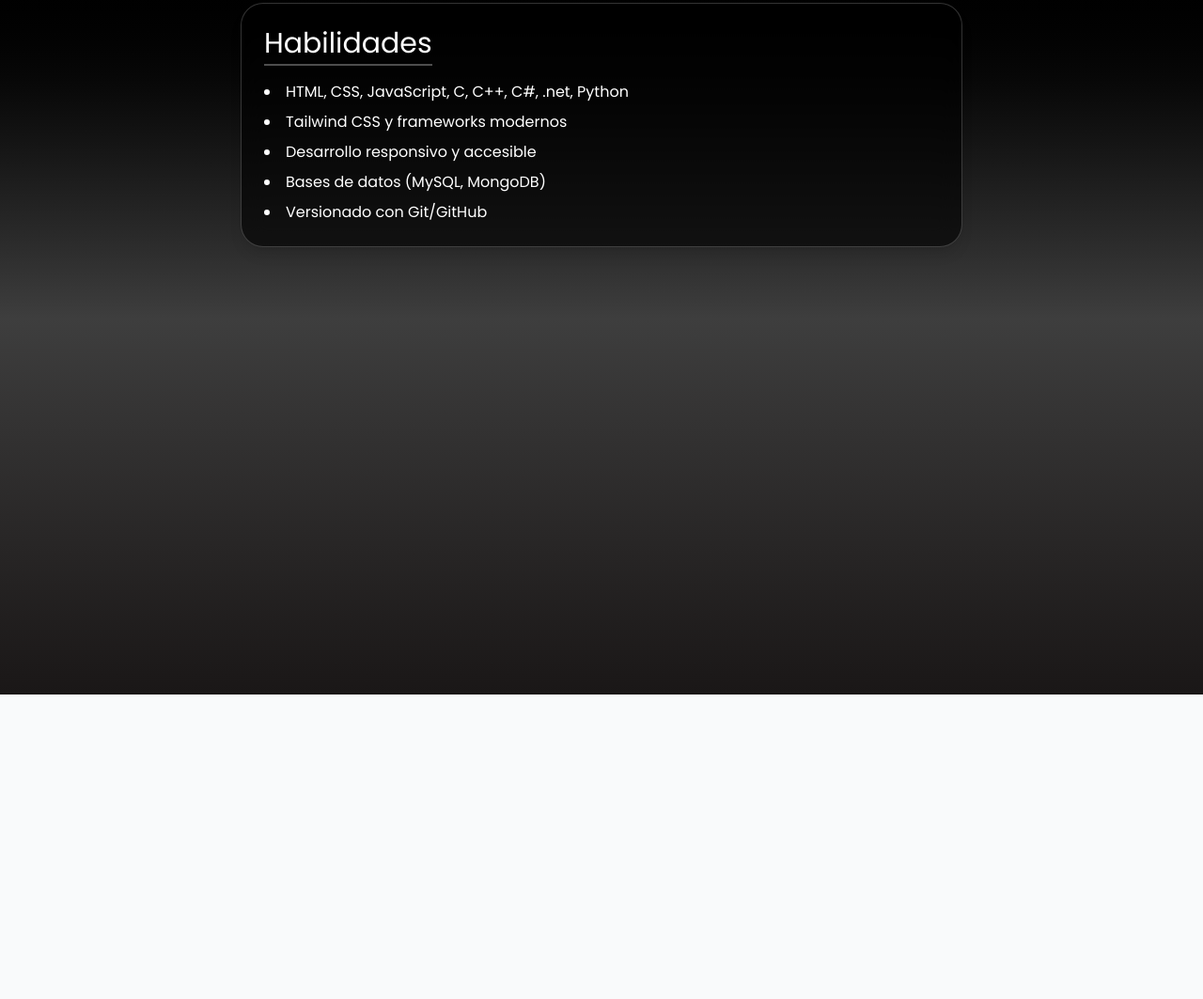
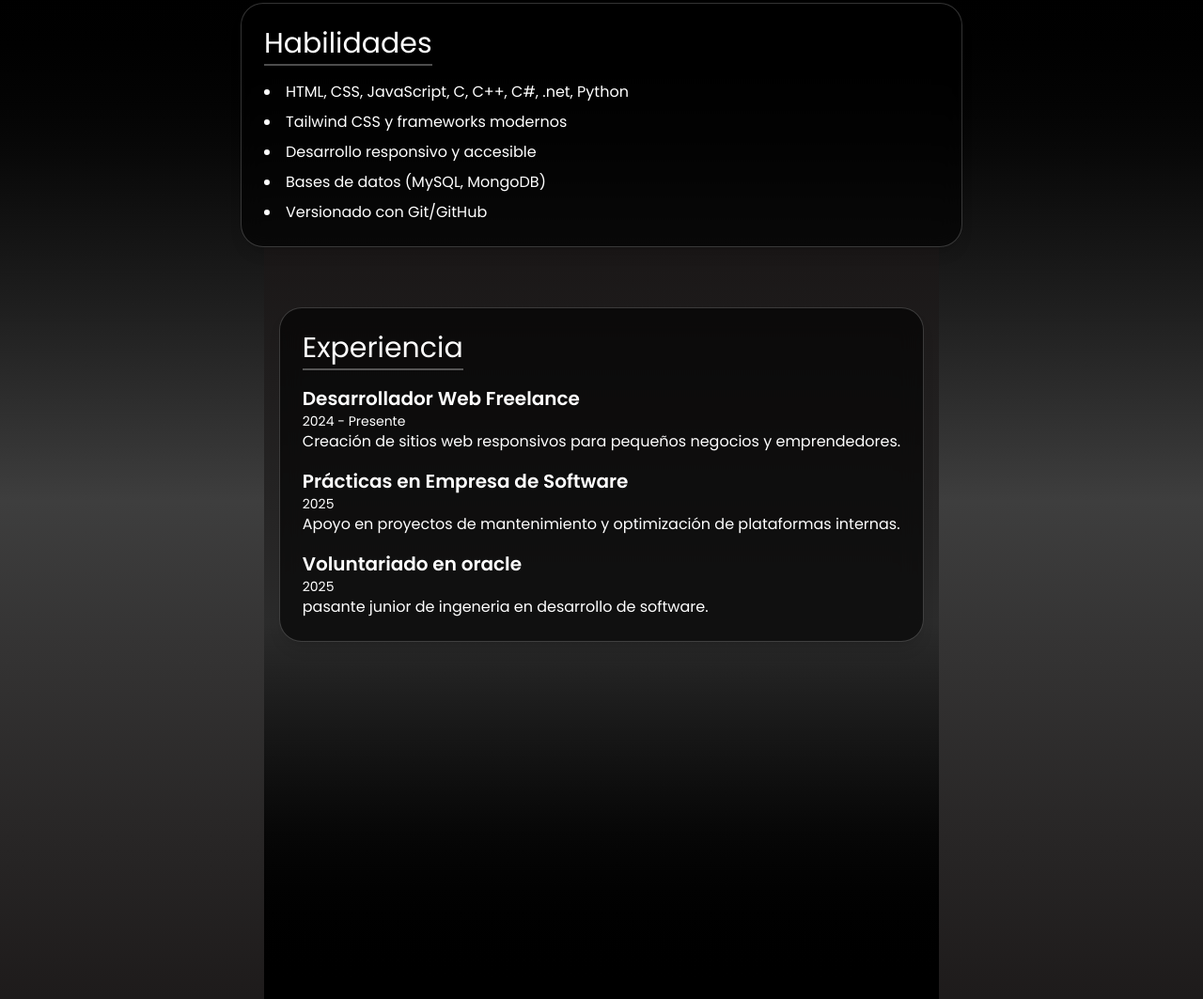
Before and after one commit to DaviRGc/Pagina-estatica, a plain HTML site: page index.html in a window 1280 px wide. Shown: the part 2121-3184 px from the top of the page at 94% size. Before the commit the page ends 2860 px from the top, so only its background shows below. Drawn offline with nearby package versions, Linux system fonts and the light colour scheme; a web font is replaced by a local one.

Commit message:
pagina completa

```diff
--- a/index.html
+++ b/index.html
@@ -100,6 +100,24 @@
         <li>Versionado con Git/GitHub</li>
       </ul>
     </div>
-
+     <div id="experiencia" class="min-h-screen bg-gradient-to-t from-[#000000] via-[#2b2b2b] to-[#1a1717] flex flex-col items-center text-center px-4 pt-16 pb-16">
+    <div class="max-w-3xl w-full text-left bg-black/60 backdrop-blur-md rounded-3xl shadow-lg border border-white/20 p-6 animate-fadeIn">
+      <h3 class="text-white text-3xl mb-4 font-poppins border-b-2 border-white/30 inline-block pb-1">Experiencia</h3>
+      <div class="space-y-4 text-white font-poppins">
+        <div>
+          <h4 class="text-xl font-semibold">Desarrollador Web Freelance</h4>
+          <p class="text-sm">2024 - Presente</p>
+          <p>Creación de sitios web responsivos para pequeños negocios y emprendedores.</p>
+        </div>
+        <div>
+          <h4 class="text-xl font-semibold">Prácticas en Empresa de Software</h4>
+          <p class="text-sm">2025</p>
+          <p>Apoyo en proyectos de mantenimiento y optimización de plataformas internas.</p>
+        </div>
+        <div>
+          <h4 class="text-xl font-semibold">Voluntariado en oracle</h4>
+          <p class="text-sm">2025</p>
+          <p>pasante junior de ingeneria en desarrollo de software.</p>
+      </div>
 </body>
 </html>
```
